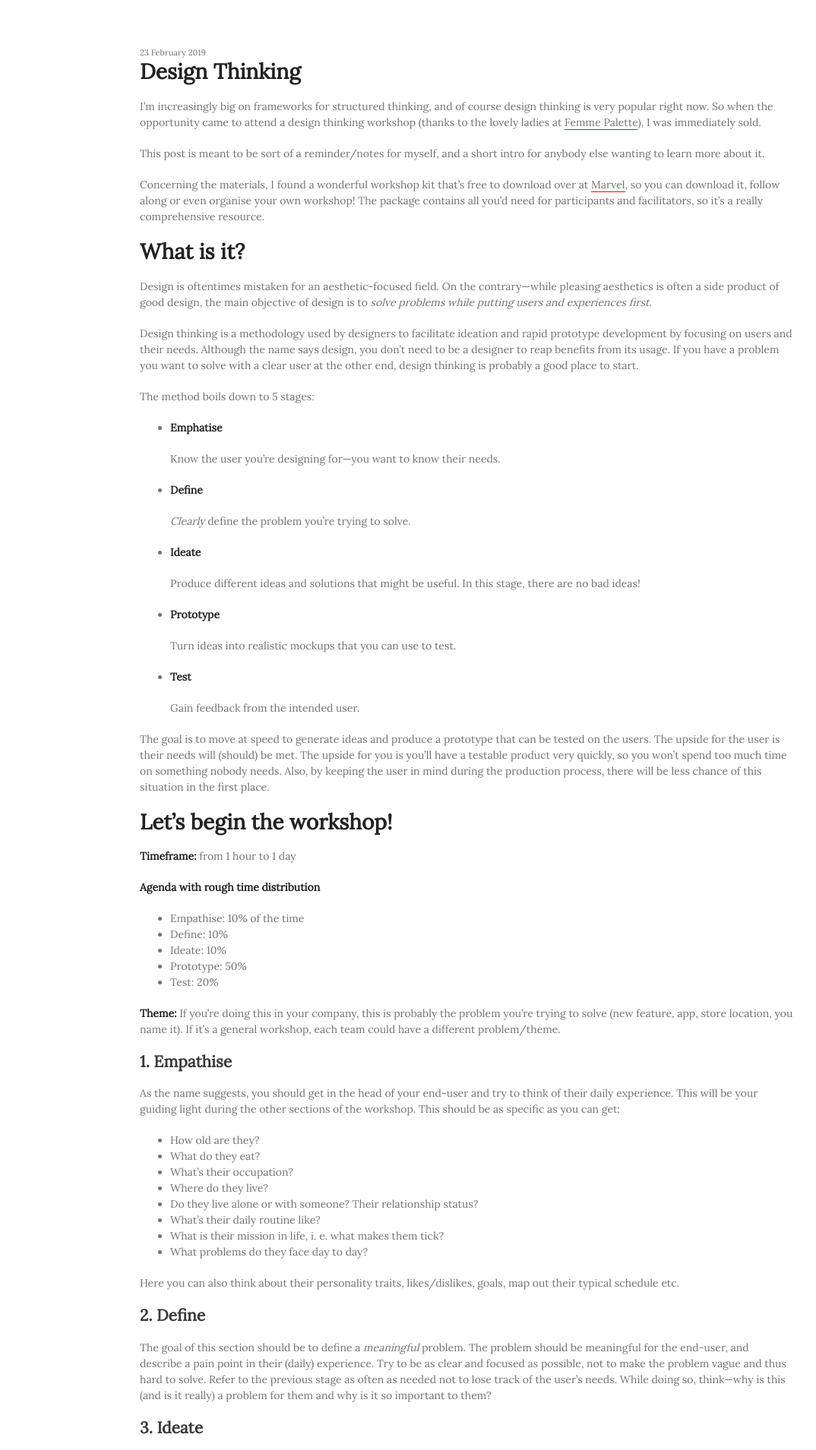
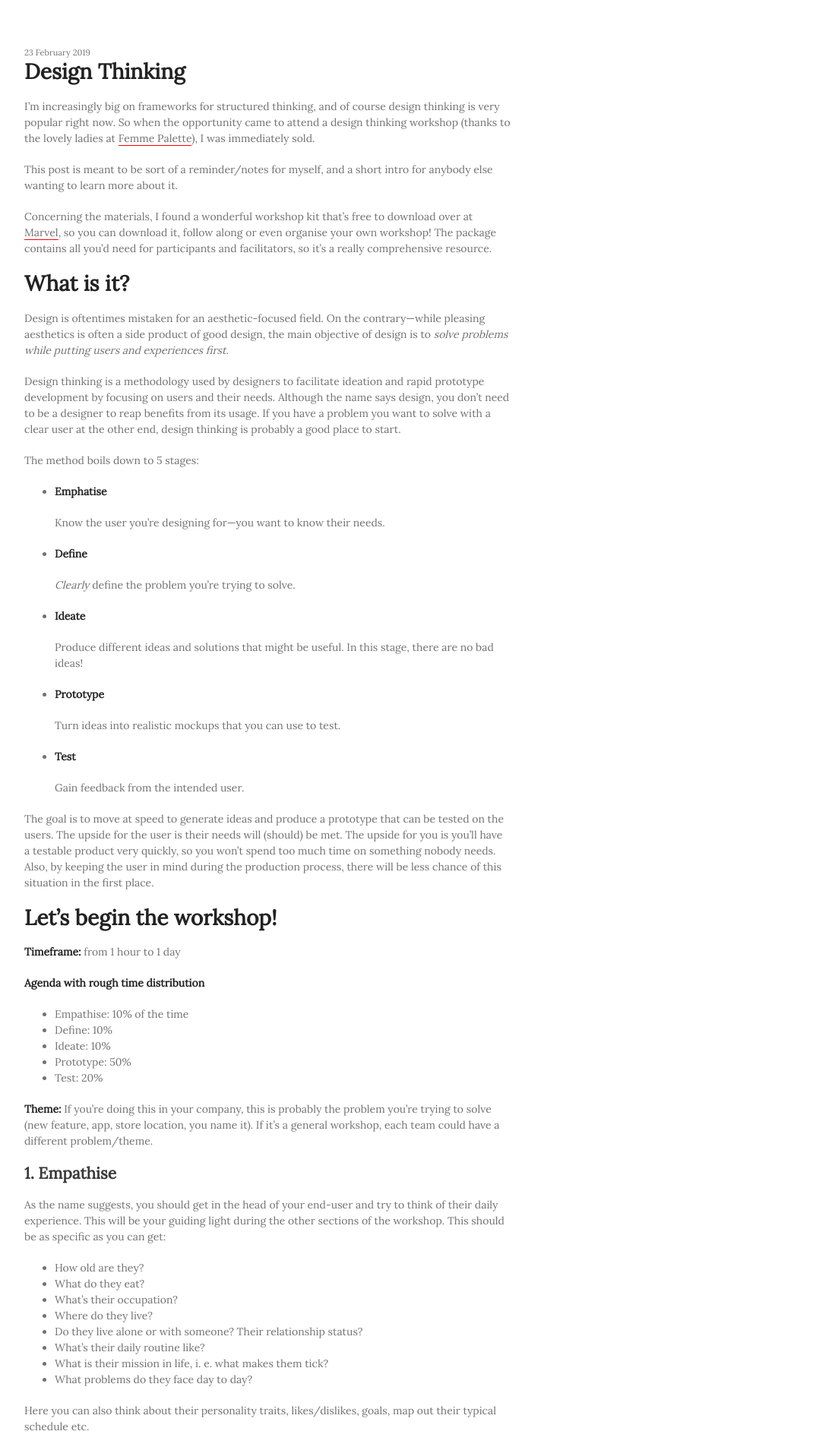
Before and after one commit to kristinamacekovic/new-web, a Jekyll site: the page built from _posts/2019-02-23-design-thinking.md, in a window 1280 px wide. Shown: the top 1909 px of the page at 76% size, without its empty margins (26-1100 px from the left). Built offline with Jekyll 4.4.1, drawn with Linux system fonts in a browser that asks for light colours; our own code applies the rules of GitHub Pages for plain Markdown files.

Commit message:
postWrapper width

```diff
--- a/_layouts/post2.html
+++ b/_layouts/post2.html
@@ -12,7 +12,7 @@
     <![endif]-->
   </head>
   <body>
-    <div class="wrapper">
+    <div class="postWrapper">
       {{ content }}
     </div>
     <script src="{{ "/assets/js/scale.fix.js" | relative_url }}"></script>
--- a/assets/css/style.scss
+++ b/assets/css/style.scss
@@ -5,6 +5,11 @@
 
 body {
   font-family: "Lora", serif;
+}
+
+.postWrapper {
+  word-wrap: break-word;
+  width: 50vw;
 }
 
 h1 #title {
```
